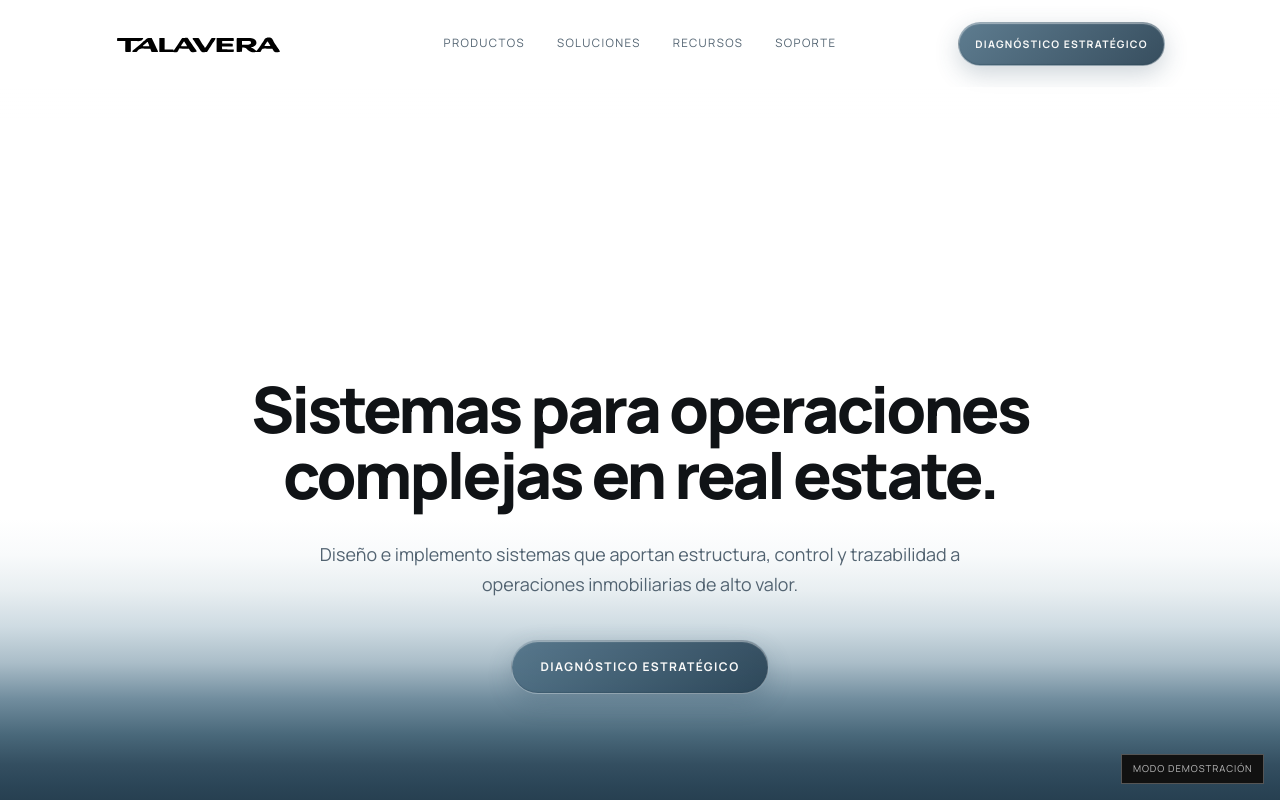
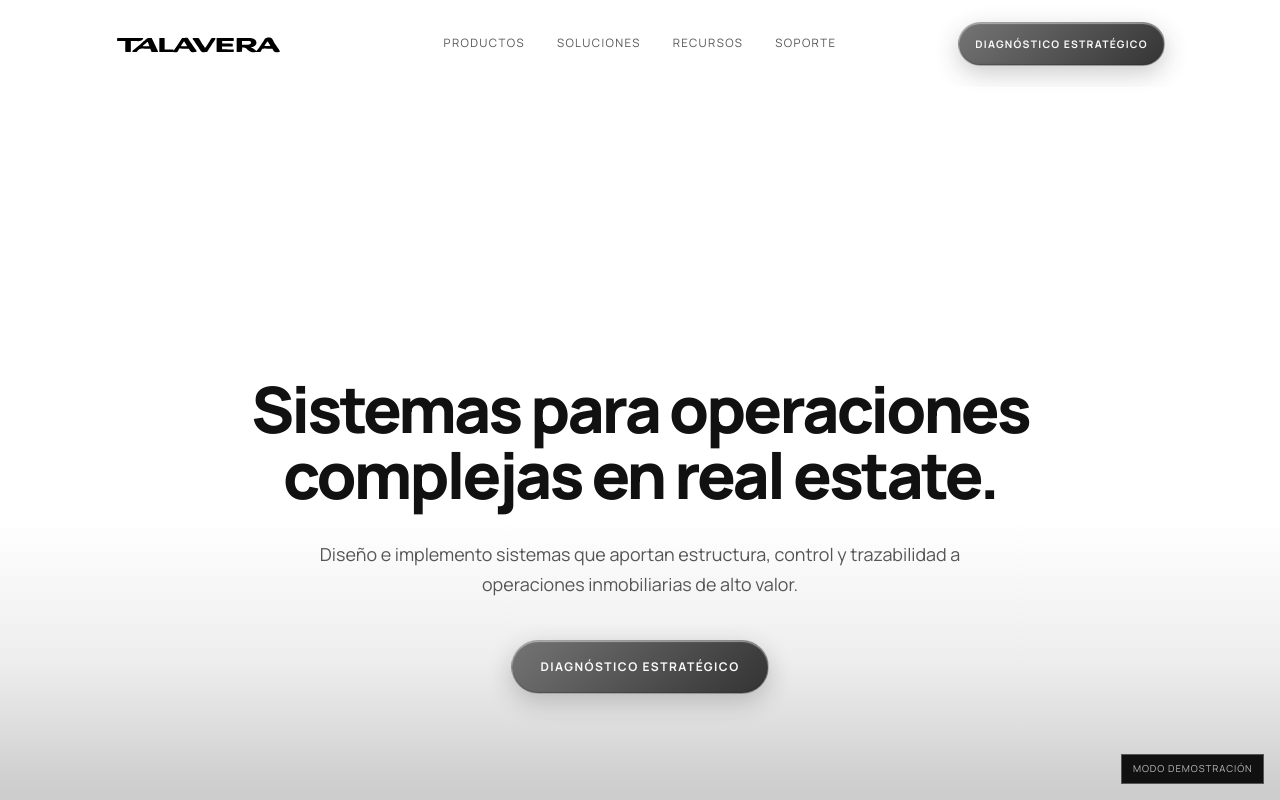
Before and after one commit to SantiTalavera/TalaveraLanding, a React (Vite) app in the folder app/: page / in a window 1280 px wide. Shown: the top 800 px of the page. Built offline with nearby package versions, Linux system fonts and the light colour scheme.

Commit message:
fix(landing): cambio de difuminacion (#4)

```diff
--- a/app/src/components/ClientsMarquee/ClientsMarquee.css
+++ b/app/src/components/ClientsMarquee/ClientsMarquee.css
@@ -1,4 +1,4 @@
-.clients{background:var(--accent-hover);padding:4rem var(--page-gutter);overflow:hidden}.clients__viewport{overflow:hidden;margin-top:2rem}.clients__track{display:flex;width:max-content;animation:clients-scroll 35s linear infinite}.clients__group{min-width:100vw;display:flex;align-items:center;gap:5rem;padding-right:5rem}.clients__group a{display:flex;align-items:center;justify-content:center;width:10rem;height:4rem}.clients__group img{max-width:100%;max-height:3rem;filter:grayscale(1) brightness(0) invert(1);opacity:.94}.clients__track:hover,.clients__track:focus-within{animation-play-state:paused}@keyframes clients-scroll{to{transform:translateX(-50%)}}@media(prefers-reduced-motion:reduce){.clients__track{animation:none}.clients__group[aria-hidden=true]{display:none}.clients__viewport{overflow-x:auto}}
+.clients{background:linear-gradient(to bottom,#cdcdcd 0,#cccccc 1rem,#c8c8c8 2rem,#bcbcbc 3rem,#b0b0b0 4rem,#a2a2a2 5rem,#929292 6rem,#7f7f7f 7rem,#6b6b6b 8rem,#575757 9rem,#444444 10rem,#343434 11rem,#272727 12rem,#1f1f1f 13rem,#191919 14rem,#161616 15rem,#141414 17rem);padding:20rem var(--page-gutter) 4rem;overflow:hidden}.clients__viewport{overflow:hidden;margin-top:2rem}.clients__track{display:flex;width:max-content;animation:clients-scroll 35s linear infinite}.clients__group{min-width:100vw;display:flex;align-items:center;gap:5rem;padding-right:5rem}.clients__group a{display:flex;align-items:center;justify-content:center;width:10rem;height:4rem}.clients__group img{max-width:100%;max-height:3rem;filter:grayscale(1) brightness(0) invert(1);opacity:.94}.clients__track:hover,.clients__track:focus-within{animation-play-state:paused}@keyframes clients-scroll{to{transform:translateX(-50%)}}@media(prefers-reduced-motion:reduce){.clients__track{animation:none}.clients__group[aria-hidden=true]{display:none}.clients__viewport{overflow-x:auto}}
 
 .clients .section-label{color:#dedede}
 .clients a:focus-visible{outline-color:var(--text-on-dark);box-shadow:0 0 0 6px var(--accent-primary)}
--- a/app/src/components/DiagnosticDialog/DiagnosticDialog.css
+++ b/app/src/components/DiagnosticDialog/DiagnosticDialog.css
@@ -164,19 +164,19 @@
 }
 
 .diagnostic-dialog__submit {
-  background: linear-gradient(135deg, rgba(80, 113, 134, 0.92), rgba(38, 63, 81, 0.92));
+  background: linear-gradient(135deg, rgba(105, 105, 105, 0.92), rgba(35, 35, 35, 0.92));
   color: var(--text-on-dark);
   border: 1px solid rgba(255, 255, 255, 0.4);
-  box-shadow: inset 0 1px 1px rgba(255, 255, 255, 0.45), inset 0 -1px 1px rgba(38, 63, 81, 0.3), 0 8px 24px rgba(52, 79, 99, 0.24);
+  box-shadow: inset 0 1px 1px rgba(255, 255, 255, 0.45), inset 0 -1px 1px rgba(35, 35, 35, 0.3), 0 8px 24px rgba(48, 48, 48, 0.24);
 }
 
 .diagnostic-dialog__submit:hover {
-  background: linear-gradient(135deg, rgba(95, 130, 151, 0.94), rgba(52, 79, 99, 0.94));
+  background: linear-gradient(135deg, rgba(125, 125, 125, 0.94), rgba(48, 48, 48, 0.94));
   transform: translateY(-1px);
 }
 
 .diagnostic-dialog__cancel {
-  border: 1px solid rgba(113, 138, 155, 0.42);
+  border: 1px solid rgba(138, 138, 138, 0.42);
   color: var(--accent-strong);
   background: rgba(255, 255, 255, 0.45);
   box-shadow: inset 0 1px 0 rgba(255, 255, 255, 0.8), 0 4px 16px rgba(0, 0, 0, 0.06);
--- a/app/src/components/Hero/Hero.css
+++ b/app/src/components/Hero/Hero.css
@@ -1 +1 @@
-.hero{min-height:calc(100svh - 5rem);display:flex;flex-direction:column;align-items:center;justify-content:center;text-align:center;padding:3rem var(--page-gutter) 7rem;background:linear-gradient(to bottom,#fff 0%,#fff 60%,#f8fafb 65%,#e8eef1 70%,#cedbe2 75%,#aabdc8 80%,#718d9e 85%,#49687a 90%,#344f61 94%,#2b4557 97%,#274051 99%,var(--accent-hover) 100%)}.hero__visual{width:min(100%,26rem);height:clamp(8rem,20vw,15rem);flex:none}.hero h1{max-width:65rem;color:var(--text-primary);font-size:clamp(2.25rem,5vw,4.8rem);line-height:1.02;letter-spacing:-.045em;font-weight:800}.hero p{max-width:43rem;margin:2rem auto;color:var(--on-surface-variant);font-size:clamp(1rem,1.4vw,1.2rem);line-height:1.7}.hero .button{margin-top:.5rem}@media(max-width:600px){.hero{padding-bottom:5rem}.hero__visual{height:7rem}}
+.hero{min-height:calc(100svh - 5rem);display:flex;flex-direction:column;align-items:center;justify-content:center;text-align:center;padding:3rem var(--page-gutter) 7rem;background:linear-gradient(to bottom,#fff 0%,#fff 60%,#f6f6f6 70%,#ededed 80%,#dfdfdf 88%,#d3d3d3 94%,#cdcdcd 98%,#cdcdcd 100%)}.hero__visual{width:min(100%,26rem);height:clamp(8rem,20vw,15rem);flex:none}.hero h1{max-width:65rem;color:var(--text-primary);font-size:clamp(2.25rem,5vw,4.8rem);line-height:1.02;letter-spacing:-.045em;font-weight:800}.hero p{max-width:43rem;margin:2rem auto;color:var(--on-surface-variant);font-size:clamp(1rem,1.4vw,1.2rem);line-height:1.7}.hero .button{margin-top:.5rem}@media(max-width:600px){.hero{padding-bottom:5rem}.hero__visual{height:7rem}}
--- a/app/src/index.css
+++ b/app/src/index.css
@@ -6,16 +6,16 @@
 /* --- CSS Custom Properties (Design Tokens) --- */
 :root {
   /* Identidad cromática semántica */
-  --background-primary: #FAFAF9;
-  --background-secondary: #EBEFF1;
-  --surface-muted: #D5DEE3;
-  --accent-primary: #718A9B;
-  --accent-strong: #344F63;
-  --accent-hover: #263f51;
-  --text-primary: #101316;
-  --text-secondary: #526371;
-  --text-on-dark: #FAFAF9;
-  --border-subtle: #D5DEE3;
+  --background-primary: #FAFAFA;
+  --background-secondary: #EEEEEE;
+  --surface-muted: #DADADA;
+  --accent-primary: #888888;
+  --accent-strong: #303030;
+  --accent-hover: #222222;
+  --text-primary: #111111;
+  --text-secondary: #555555;
+  --text-on-dark: #FAFAFA;
+  --border-subtle: #DADADA;
 
   /* Surface Hierarchy */
   --surface-container-lowest: var(--background-primary);
@@ -23,20 +23,20 @@
   --surface: var(--background-primary);
   --surface-container: var(--background-secondary);
   --surface-container-high: var(--surface-muted);
-  --surface-container-highest: #dededb;
+  --surface-container-highest: #dedede;
   --surface-bright: #ffffff;
 
   /* Primary & Secondary */
   --primary: #111111;
   --on-primary: #ffffff;
   --primary-container: #d4d4d4;
-  --secondary: #c7c6c6;
-  --on-secondary: #1a1c1c;
-  --secondary-container: #464747;
+  --secondary: #c7c7c7;
+  --on-secondary: #1a1a1a;
+  --secondary-container: #464646;
 
   /* Tertiary */
-  --tertiary: #e4e2e1;
-  --on-tertiary: #1b1c1c;
+  --tertiary: #e3e3e3;
+  --on-tertiary: #1b1b1b;
 
   /* On-surface */
   --on-surface: var(--text-primary);
@@ -52,9 +52,9 @@
   --error-container: #93000a;
 
   /* Inverse */
-  --inverse-surface: #e5e2e1;
-  --inverse-on-surface: #313030;
-  --inverse-primary: #5d5f5f;
+  --inverse-surface: #e4e4e4;
+  --inverse-on-surface: #303030;
+  --inverse-primary: #5e5e5e;
 
   /* Typography */
   --font-family: 'Manrope', sans-serif;
@@ -158,8 +158,8 @@ img {
 
 /* Shared editorial controls */
 :root { --control-radius: 0px; }
-.button { display:inline-flex; align-items:center; justify-content:center; background:linear-gradient(135deg, rgba(80,113,134,.92), rgba(38,63,81,.92)); color:var(--text-on-dark); padding:1.1rem 1.8rem; border:1px solid rgba(255,255,255,.4); border-radius:999px; box-shadow:inset 0 1px 1px rgba(255,255,255,.45), inset 0 -1px 1px rgba(38,63,81,.3), 0 8px 24px rgba(52,79,99,.24); backdrop-filter:blur(18px) saturate(160%); -webkit-backdrop-filter:blur(18px) saturate(160%); font-size:.75rem; font-weight:700; letter-spacing:.12em; text-transform:uppercase; transition:background 200ms ease, box-shadow 200ms ease, transform 200ms ease; }
-.button:hover { background:linear-gradient(135deg, rgba(95,130,151,.94), rgba(52,79,99,.94)); box-shadow:inset 0 1px 1px rgba(255,255,255,.55), inset 0 -1px 1px rgba(38,63,81,.3), 0 12px 28px rgba(52,79,99,.3); transform:translateY(-2px); }
+.button { display:inline-flex; align-items:center; justify-content:center; background:linear-gradient(135deg, rgba(105,105,105,.92), rgba(35,35,35,.92)); color:var(--text-on-dark); padding:1.1rem 1.8rem; border:1px solid rgba(255,255,255,.4); border-radius:999px; box-shadow:inset 0 1px 1px rgba(255,255,255,.45), inset 0 -1px 1px rgba(35,35,35,.3), 0 8px 24px rgba(48,48,48,.24); backdrop-filter:blur(18px) saturate(160%); -webkit-backdrop-filter:blur(18px) saturate(160%); font-size:.75rem; font-weight:700; letter-spacing:.12em; text-transform:uppercase; transition:background 200ms ease, box-shadow 200ms ease, transform 200ms ease; }
+.button:hover { background:linear-gradient(135deg, rgba(125,125,125,.94), rgba(48,48,48,.94)); box-shadow:inset 0 1px 1px rgba(255,255,255,.55), inset 0 -1px 1px rgba(35,35,35,.3), 0 12px 28px rgba(48,48,48,.3); transform:translateY(-2px); }
 .button:active { transform:translateY(0); }
 .section-label { color:#626262; font-size:.7rem; font-weight:700; letter-spacing:.18em; text-transform:uppercase; }
 a:focus-visible, button:focus-visible, summary:focus-visible, input:focus-visible, textarea:focus-visible { outline:2px solid var(--accent-strong); outline-offset:4px; }
```
Also changed, not shown: app/src/components/ProductsCarousel/ProductsCarousel.css (+1 -1 lines), app/src/assets/mock/portfolio-background.svg (added).
